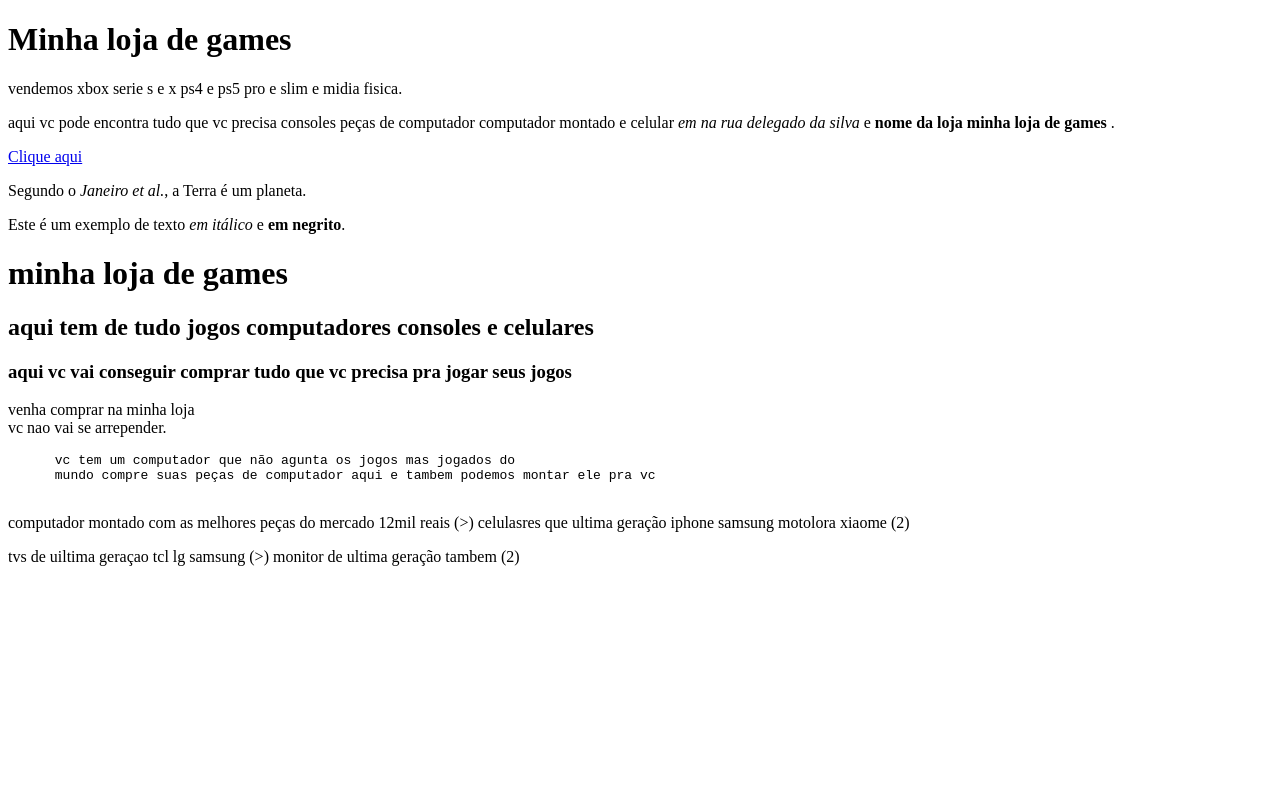
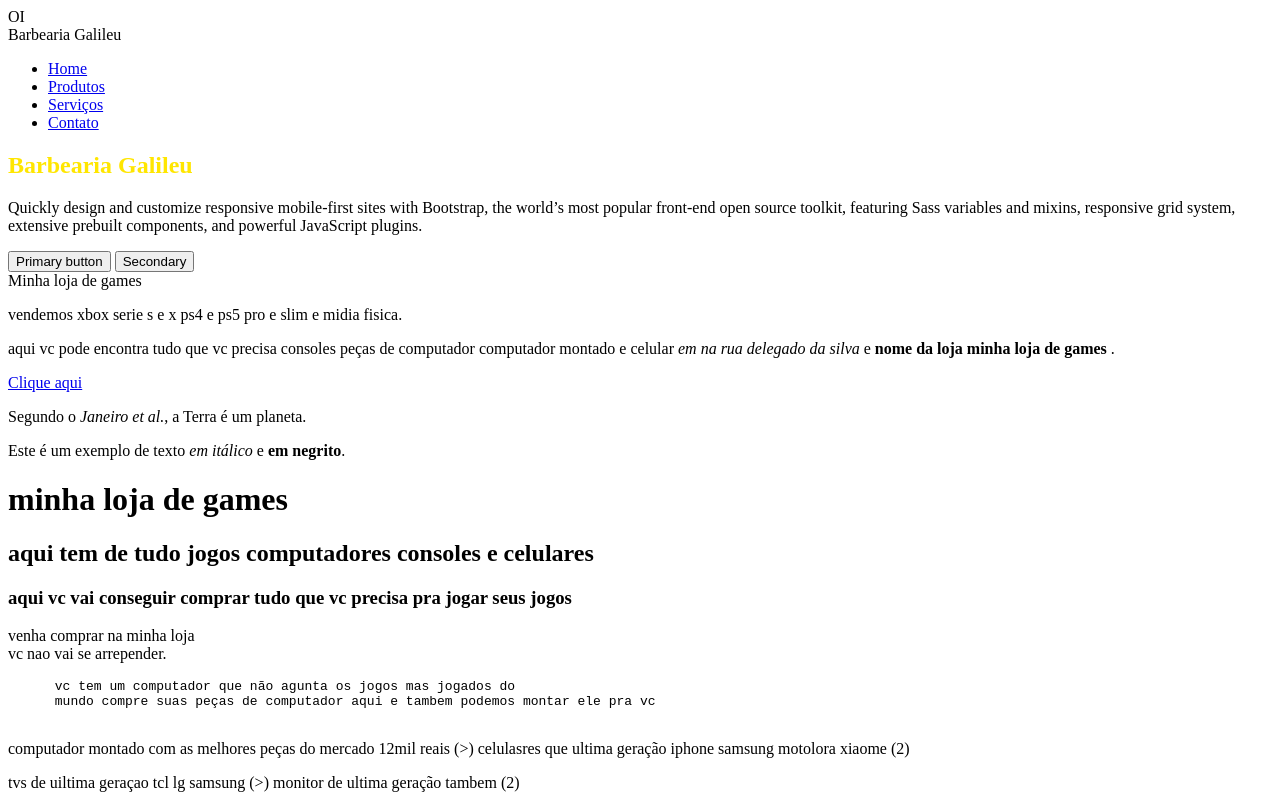
Before and after one commit to thiago10342234/loja-dos-games, a plain HTML site: page exemplo.html in a window 1280 px wide. Drawn offline with Linux system fonts and the light colour scheme.

Commit message:
Update exemplo.html

```diff
--- a/exemplo.html
+++ b/exemplo.html
@@ -7,6 +7,31 @@
 </head>
 
 <body>
+    <!-- Menu Html -->
+    <nav>
+        <div> OI </div>
+        <div class="logo">Barbearia Galileu</div>
+        <ul class="menu">
+            <li><a href="#">Home</a></li>
+            <li><a href="#">Produtos</a></li>
+            <li><a href="#">Serviços</a></li>
+            <li><a href="#">Contato</a></li>
+        </ul>
+    </nav>
+        <section class="hero">
+            <div class="px-4 py-5 my-5 text-center">
+                <h1 class="display-5 fw-bold" style="color: #FFE600;">Barbearia Galileu</h1>
+
+                <div class="col-lg-6 mx-auto">
+                    <p class="lead mb-4">
+                        Quickly design and customize responsive mobile-first sites with Bootstrap, the world’s most popular front-end open source toolkit, featuring Sass variables and mixins, responsive grid system, extensive prebuilt components, and powerful JavaScript plugins.
+                    </p>
+                    <div class="d-grid gap-2 d-sm-flex justify-content-sm-center">
+                        <button type="button" class="btn btn-primary btn-lg px-4 gap-3">Primary button</button> <button type="button" class="btn btn-outline-secondary btn-lg px-4">Secondary</button>
+                    </div>
+                </div>
+            </div>
+        </section
     <h1>Minha loja de games</h1>
 
     <p>vendemos xbox serie s e x ps4 e ps5 pro e slim e midia fisica.</p>
```
